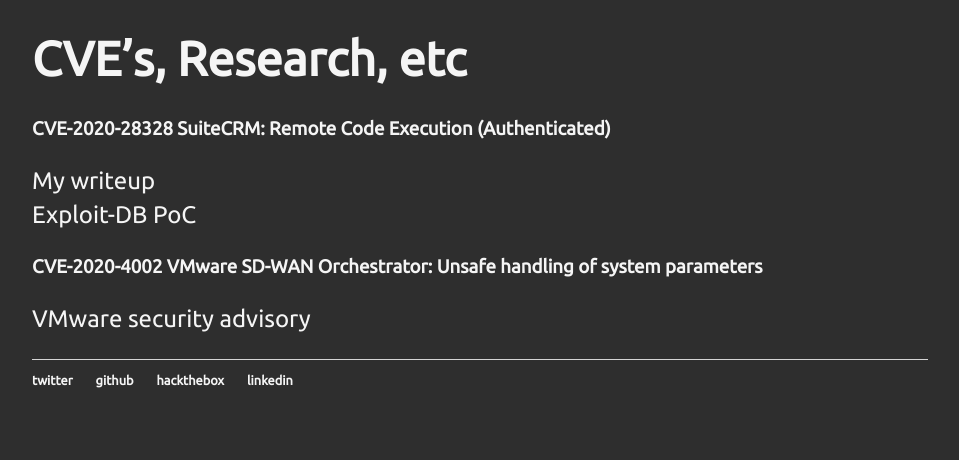
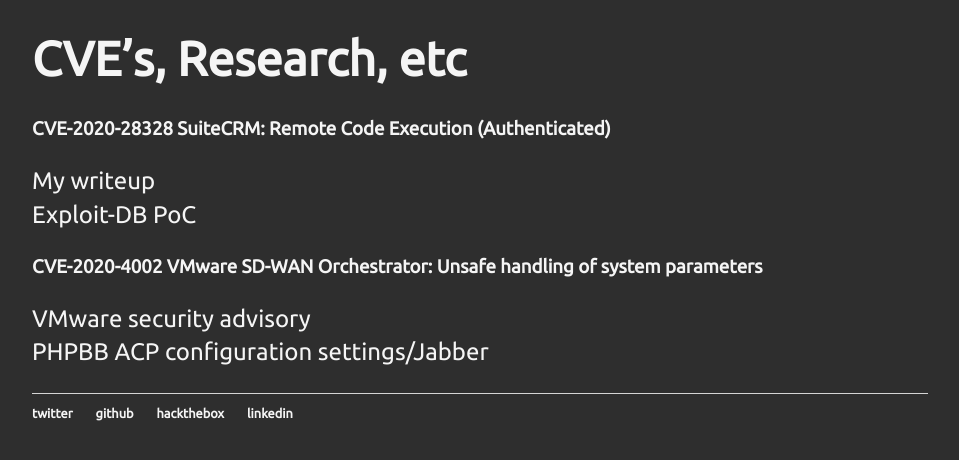
Before and after one commit to mcorybillington/mcorybillington.github.io, a Jekyll site: the page built from research/index.md, in a window 1280 px wide, cut to the strip 264-724 px from the top of the page. Shown: the whole strip, without its empty margins (160-1119 px from the left). Built offline with Jekyll 4.4.1, drawn with Linux system fonts in a browser that asks for light colours.

Commit message:
Update index.md

```diff
--- a/research/index.md
+++ b/research/index.md
@@ -8,3 +8,4 @@
 [Exploit-DB PoC](https://www.exploit-db.com/exploits/49001)
 ### [CVE-2020-4002](https://cve.mitre.org/cgi-bin/cvename.cgi?name=CVE-2020-4002) VMware SD-WAN Orchestrator: Unsafe handling of system parameters
 [VMware security advisory](https://www.vmware.com/security/advisories/VMSA-2020-0025.html)
+[PHPBB ACP configuration settings/Jabber](https://www.phpbb.com/community/viewtopic.php?f=14&t=2573416)
```
